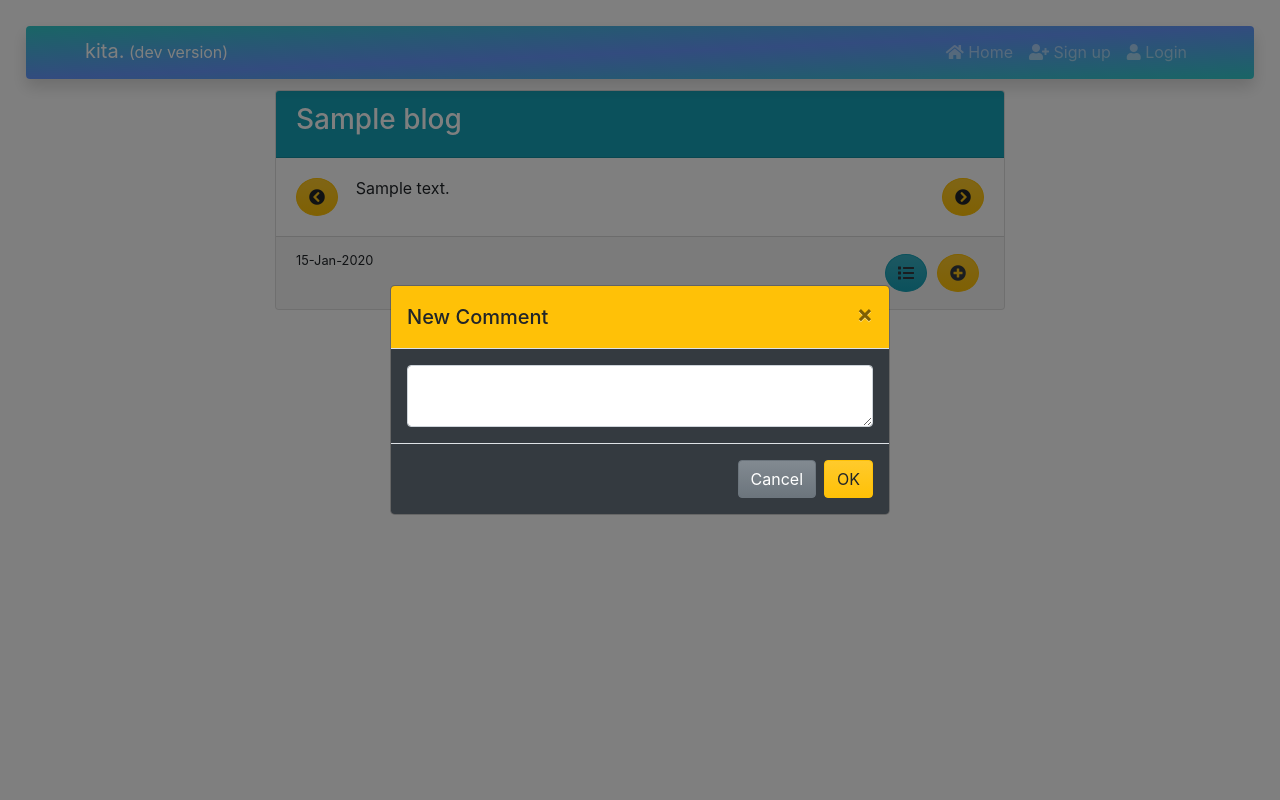
After one commit to rumbledot/abe_website_ver1Symfony, a Symfony app: template templates/admin/blogs1.html.twig in a window 1280 px wide, after a click that opens the changed part. The commit adds this page. Run offline with Twig, Linux system fonts and the light colour scheme; the template is opened without the code that fills it: most values are stand-ins (such as "Sample title", 1, 10 or a date in 2020); some libraries are stand-ins or nearby versions.

Commit message:
vertical scroll not a good idea

```diff
--- /dev/null
+++ b/public/css/base.css
@@ -0,0 +1,16 @@
+body {
+  font-size: calc(10px + (26 - 10) * ((100vw - 300px) / (1600 - 300)));
+  line-height: calc(1.3em + (1.5 - 1.2) * ((100vw - 300px)/(1600 - 300)));
+}
+
+@media screen and (min-width: 20rem) {
+    body {
+      font-size: calc(0.875rem + 0.5 * ((100vw - 20rem) / 60));
+    }
+}
+
+@media screen and (min-width: 80rem) {
+    body {
+      font-size: 1rem;
+    }
+}
--- /dev/null
+++ b/templates/admin/blogs1.html.twig
@@ -0,0 +1,93 @@
+{% extends "base.html.twig" %}
+{% block javascripts %}
+    {{ parent() }}
+    <script type="text/javascript" src="{{ asset('js/page/card.js') }}"></script>
+{% endblock %}
+
+{% block stylesheets %}
+    {{ parent() }}
+    <link href="{{ asset('css/blogs.css') }}" rel="stylesheet"/>
+{% endblock %}
+
+{% block body %}
+<div class="row justify-content-center">
+
+    <div class="col-md-8 col-sm-8">
+
+        <div class="card">
+            <div class="card-header bg-info text-white">
+                <h3>{{ blog.title }}</h3>
+            </div>
+            <div class="card-body overflow-auto">
+                <div class="row">
+                    <div class="col-md-1 col-sm-1">
+                        <div class="card-text">
+                            {% if prev >= 0 %}
+                                <a class="btn btn-warning rounded-circle float-left" href="{{ path('_admin_blog1', { offset: prev }) }}">
+                                    <i class="fas fa-chevron-circle-left"></i>
+                                </a>
+                            {% endif %}
+                        </div>
+                    </div>
+
+                    <div class="col-md-10 col-sm-8">
+                        <div class="card-text float-center">
+                            {{ blog.body }}
+                        </div>
+                    </div>
+
+                    <div class="col-md-1 col-sm-1">
+                        <div class="card-text">
+                            {% if next >= 0 %}
+                                <a class="btn btn-warning rounded-circle float-right" href="{{ path('_admin_blog1', { offset: next }) }}">
+                                    <i class="fas fa-chevron-circle-right"></i>
+                                </a>
+                            {% endif %}
+                        </div>
+                    </div>
+                </div>
+            </div>
+
+            <div class="card-footer">
+                <small>{{ blog['updated']|date('d-M-Y') }}</small>
+                <button class="comment-add btn btn-warning text-dark btn-md float-right rounded-circle" style="margin:5px;" data-toggle="modal" data-target="#newComment" data-id="{{ blog['id'] }}">
+                    <i class="fas fa-plus-circle"></i>
+                </button>
+                <button class="comment-list btn btn-info text-dark btn-md float-right rounded-circle" style="margin:5px;" data-show="hidden" data-id="{{ blog['id'] }}">
+                    <i class="fa fa-list" aria-hidden="true"></i>
+                </button>
+            </div>
+        </div>
+
+    </div>
+
+</div>
+
+</div>
+{#
+</div>
+
+</div> #}
+
+    <!-- Modal -->
+    <div class="modal fade" id="newComment" data-backdrop="static" data-keyboard="false" tabindex="-1" role="dialog" aria-labelledby="newCommentModal" aria-hidden="true">
+    <div class="modal-dialog modal-dialog-centered" role="document">
+        <div class="modal-content bg-dark">
+        <div class="modal-header bg-warning">
+            <h5 class="modal-title" id="newCommentModal">New Comment</h5>
+            <button type="button" class="close" data-dismiss="modal" aria-label="Close">
+            <span aria-hidden="true">&times;</span>
+            </button>
+        </div>
+        <div class="modal-body">
+            <textarea id="commentBox" class="form-control" row="2"></textarea>
+        </div>
+        <div class="modal-footer">
+            <button id="cancelComment" type="button" class="btn btn-secondary" data-dismiss="modal">Cancel</button>
+            <button id="submitComment" type="button" class="btn btn-warning">OK</button>
+        </div>
+        </div>
+    </div>
+    </div>
+
+{% endblock %}
--- a/templates/base.html.twig
+++ b/templates/base.html.twig
@@ -7,6 +7,7 @@
 			<link href="{{ asset('css/bootstrap/app.min.css') }}" rel="stylesheet"/>
 			{# <link href="{{ asset('dist/css/bootstrap.min.css') }}" 	rel="stylesheet"/> #}
 			{# <link href="{{ asset('css/bootstrap/fontawesome.min.css') }}" rel="stylesheet"/> #}
+			<link href="{{ asset('css/base.css') }}" rel="stylesheet"/>
 			<link href="{{ asset('css/navbar.css') }}" rel="stylesheet"/>
             {# <link rel="stylesheet" href="https://stackpath.bootstrapcdn.com/bootstrap/4.5.0/css/bootstrap.min.css" integrity="sha384-9aIt2nRpC12Uk9gS9baDl411NQApFmC26EwAOH8WgZl5MYYxFfc+NcPb1dKGj7Sk" crossorigin="anonymous"/> #}
 			{# <link href="{{ asset('fontawesome/css/all.css') }}" rel="stylesheet"/>
```
Also changed, not shown: src/Controller/AdminController.php (+15 -0 lines), src/Service/UserService.php (+60 -0 lines), templates/blog/profile.html.twig (+16 -15 lines), templates/security/login.html.twig (+8 -4 lines).
